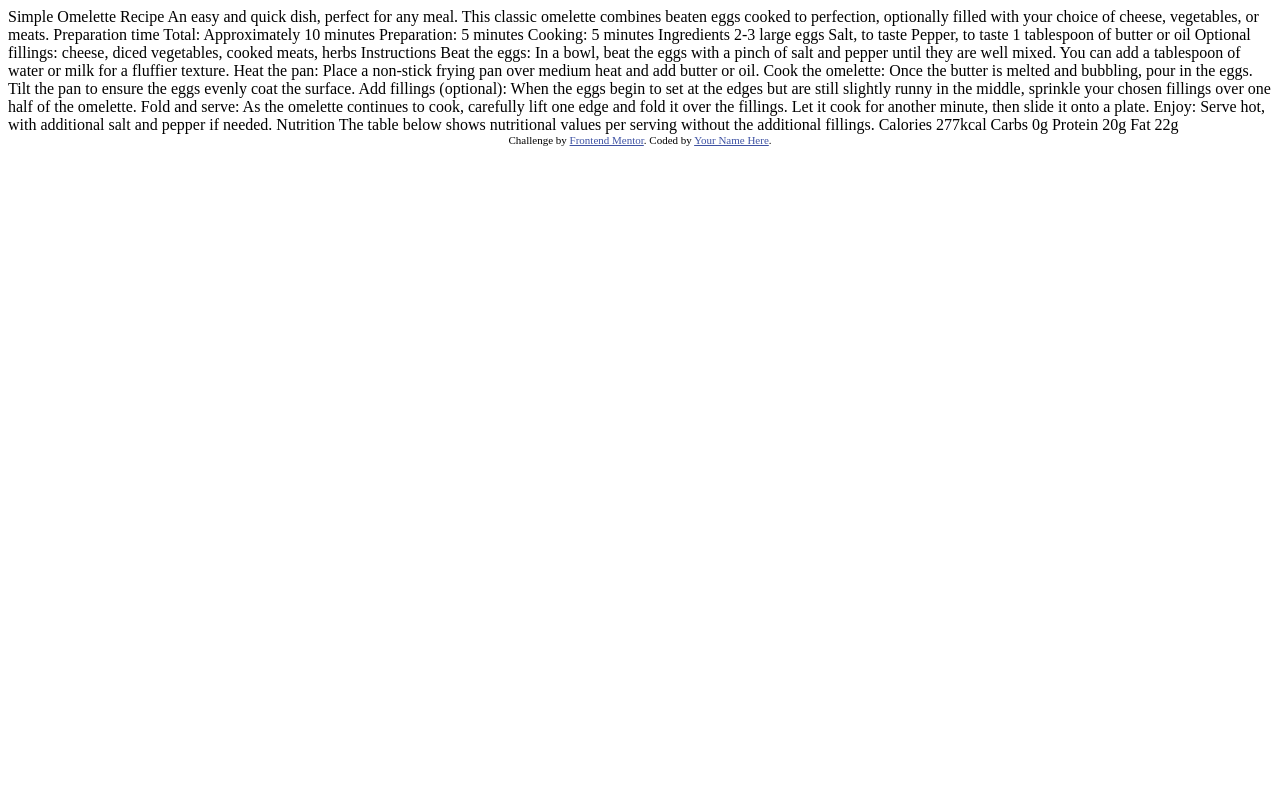
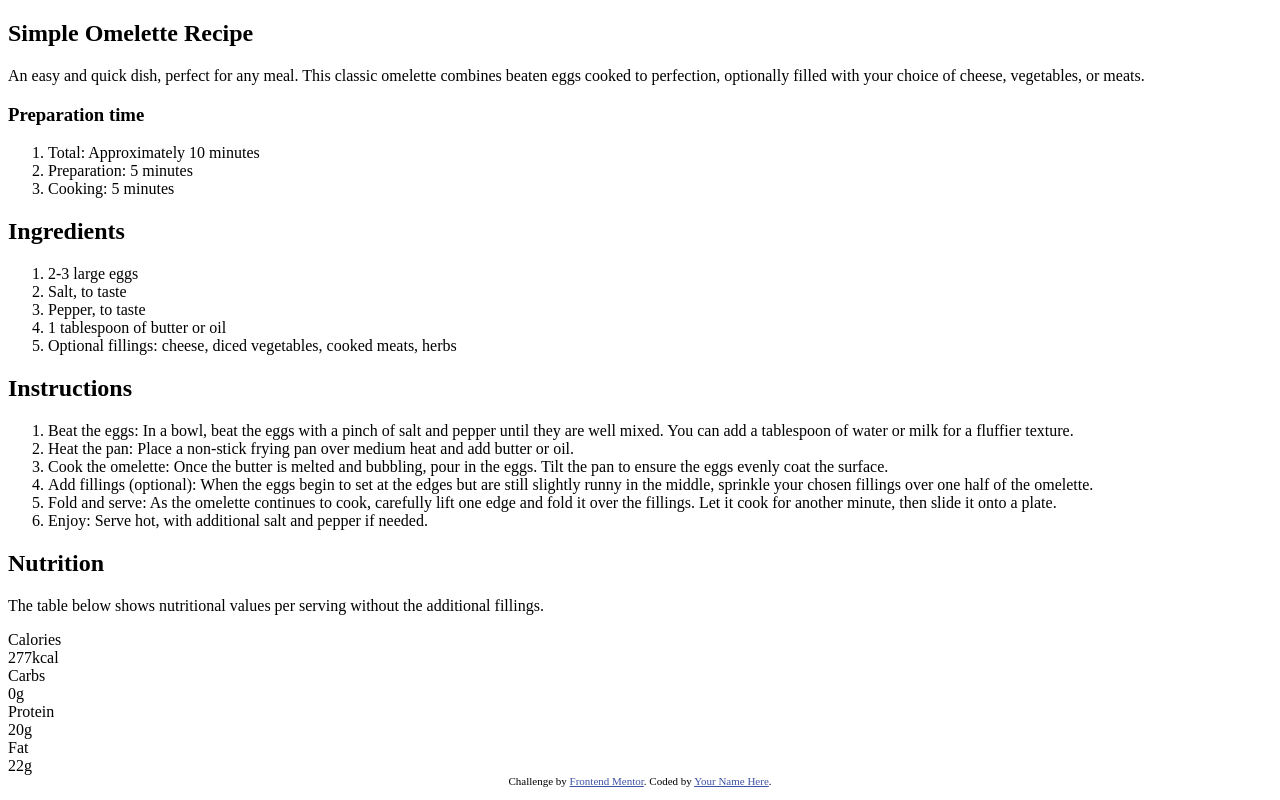
Before and after one commit to JammiM/Frontend-Mentor, a plain HTML site: page recipe-page-main/index.html in a window 1280 px wide. Drawn offline with Linux system fonts and the light colour scheme.

Commit message:
Place the text content inside distinct html elements

```diff
--- a/recipe-page-main/index.html
+++ b/recipe-page-main/index.html
@@ -1,77 +1,124 @@
 <!DOCTYPE html>
 <html lang="en">
   <head>
-  <meta charset="UTF-8">
-  <meta name="viewport" content="width=device-width, initial-scale=1.0"> <!-- displays site properly based on user's device -->
+    <meta charset="UTF-8" />
+    <meta name="viewport" content="width=device-width, initial-scale=1.0" />
+    <!-- displays site properly based on user's device -->
 
-  <link rel="icon" type="image/png" sizes="32x32" href="./assets/images/favicon-32x32.png">
+    <link
+      rel="icon"
+      type="image/png"
+      sizes="32x32"
+      href="./assets/images/favicon-32x32.png"
+    />
 
     <title>Frontend Mentor | Recipe page</title>
 
     <!-- Feel free to remove these styles or customise in your own stylesheet 👍 -->
     <style>
-    .attribution { font-size: 11px; text-align: center; }
-    .attribution a { color: hsl(228, 45%, 44%); }
+      .attribution {
+        font-size: 11px;
+        text-align: center;
+      }
+      .attribution a {
+        color: hsl(228, 45%, 44%);
+      }
     </style>
   </head>
   <body>
+    <main role="main">
+      <section class="recipe-component">
+        <h1>Simple Omelette Recipe</h1>
 
-  Simple Omelette Recipe
+        <p>
+          An easy and quick dish, perfect for any meal. This classic omelette
+          combines beaten eggs cooked to perfection, optionally filled with your
+          choice of cheese, vegetables, or meats.
+        </p>
 
-  An easy and quick dish, perfect for any meal. This classic omelette combines beaten eggs cooked
-  to perfection, optionally filled with your choice of cheese, vegetables, or meats.
+        <h3>Preparation time</h3>
 
-  Preparation time
+        <ol>
+          <li>Total: Approximately 10 minutes</li>
+          <li>Preparation: 5 minutes</li>
+          <li>Cooking: 5 minutes</li>
+        </ol>
 
-  Total: Approximately 10 minutes
-  Preparation: 5 minutes
-  Cooking: 5 minutes
+        <h2>Ingredients</h2>
 
-  Ingredients
+        <ol>
+          <li>2-3 large eggs</li>
+          <li>Salt, to taste</li>
+          <li>Pepper, to taste</li>
+          <li>1 tablespoon of butter or oil</li>
+          <li>
+            Optional fillings: cheese, diced vegetables, cooked meats, herbs
+          </li>
+        </ol>
 
-  2-3 large eggs
-  Salt, to taste
-  Pepper, to taste
-  1 tablespoon of butter or oil
-  Optional fillings: cheese, diced vegetables, cooked meats, herbs
+        <h2>Instructions</h2>
 
-  Instructions
+        <ol>
+          <li>
+            Beat the eggs: In a bowl, beat the eggs with a pinch of salt and
+            pepper until they are well mixed. You can add a tablespoon of water
+            or milk for a fluffier texture.
+          </li>
+          <li>
+            Heat the pan: Place a non-stick frying pan over medium heat and add
+            butter or oil.
+          </li>
+          <li>
+            Cook the omelette: Once the butter is melted and bubbling, pour in
+            the eggs. Tilt the pan to ensure the eggs evenly coat the surface.
+          </li>
+          <li>
+            Add fillings (optional): When the eggs begin to set at the edges but
+            are still slightly runny in the middle, sprinkle your chosen
+            fillings over one half of the omelette.
+          </li>
+          <li>
+            Fold and serve: As the omelette continues to cook, carefully lift
+            one edge and fold it over the fillings. Let it cook for another
+            minute, then slide it onto a plate.
+          </li>
+          <li>Enjoy: Serve hot, with additional salt and pepper if needed.</li>
+        </ol>
 
-  Beat the eggs: In a bowl, beat the eggs with a pinch of salt and pepper until they are well mixed.
-  You can add a tablespoon of water or milk for a fluffier texture.
+        <h2>Nutrition</h2>
 
-  Heat the pan: Place a non-stick frying pan over medium heat and add butter or oil.
+        <p>
+          The table below shows nutritional values per serving without the
+          additional fillings.
+        </p>
 
-  Cook the omelette: Once the butter is melted and bubbling, pour in the eggs. Tilt the pan to ensure
-  the eggs evenly coat the surface.
+        <div>
+          <div>Calories</div>
+          <div>277kcal</div>
+        </div>
 
-  Add fillings (optional): When the eggs begin to set at the edges but are still slightly runny in the
-  middle, sprinkle your chosen fillings over one half of the omelette.
+        <div>
+          <div>Carbs</div>
+          <div>0g</div>
+        </div>
 
-  Fold and serve: As the omelette continues to cook, carefully lift one edge and fold it over the
-  fillings. Let it cook for another minute, then slide it onto a plate.
+        <div>
+          <div>Protein</div>
+          <div>20g</div>
+        </div>
 
-  Enjoy: Serve hot, with additional salt and pepper if needed.
-
-  Nutrition
-
-  The table below shows nutritional values per serving without the additional fillings.
-
-  Calories
-  277kcal
-
-  Carbs
-  0g
-
-  Protein
-  20g
-
-  Fat
-  22g
+        <div>
+          <div>Fat</div>
+          <div>22g</div>
+        </div>
 
         <div class="attribution">
-    Challenge by <a href="https://www.frontendmentor.io?ref=challenge" target="_blank">Frontend Mentor</a>.
-    Coded by <a href="#">Your Name Here</a>.
+          Challenge by
+          <a href="https://www.frontendmentor.io?ref=challenge" target="_blank"
+            >Frontend Mentor</a
+          >. Coded by <a href="#">Your Name Here</a>.
         </div>
+      </section>
+    </main>
   </body>
 </html>
```
Lines whose indentation alone changed are shown as unchanged.
